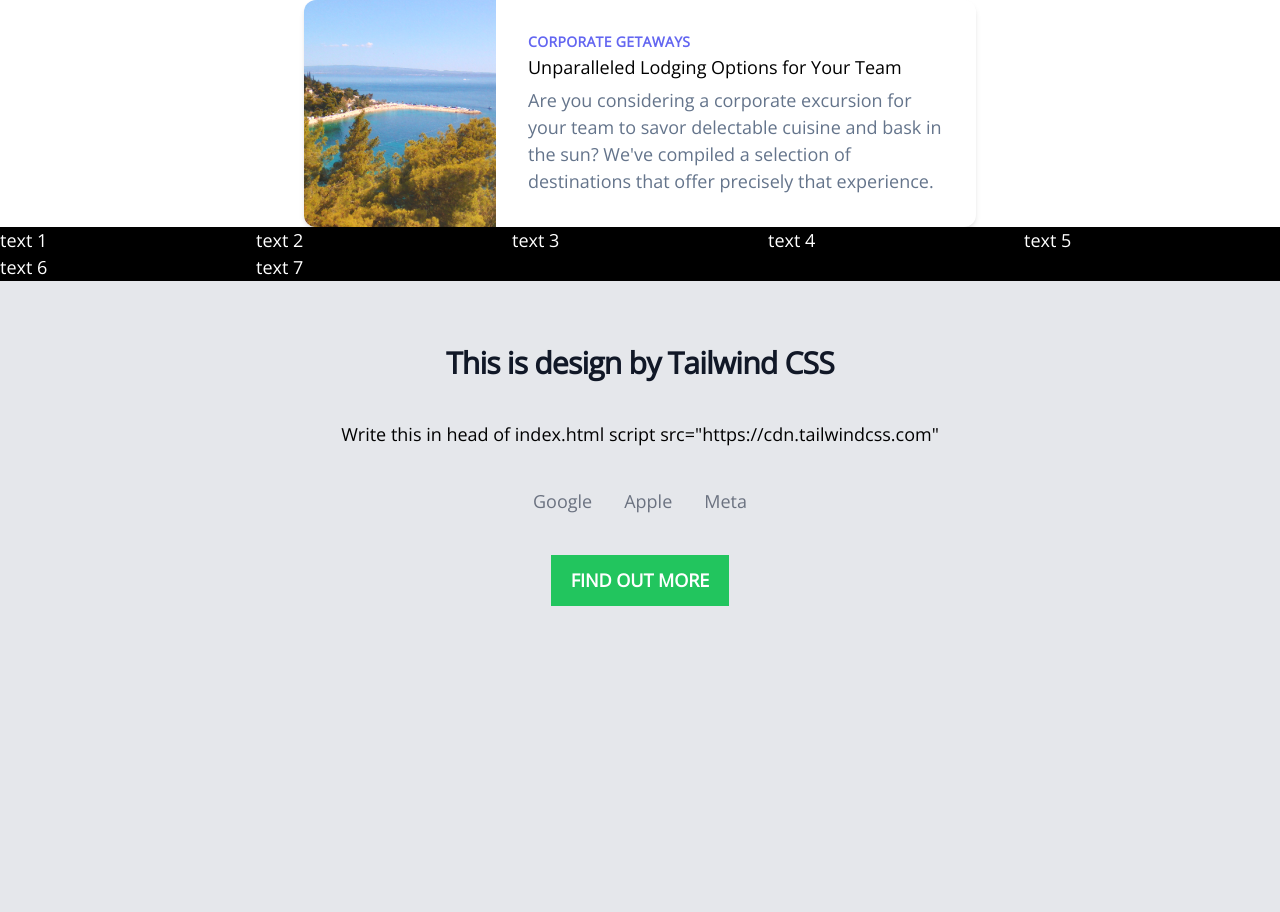
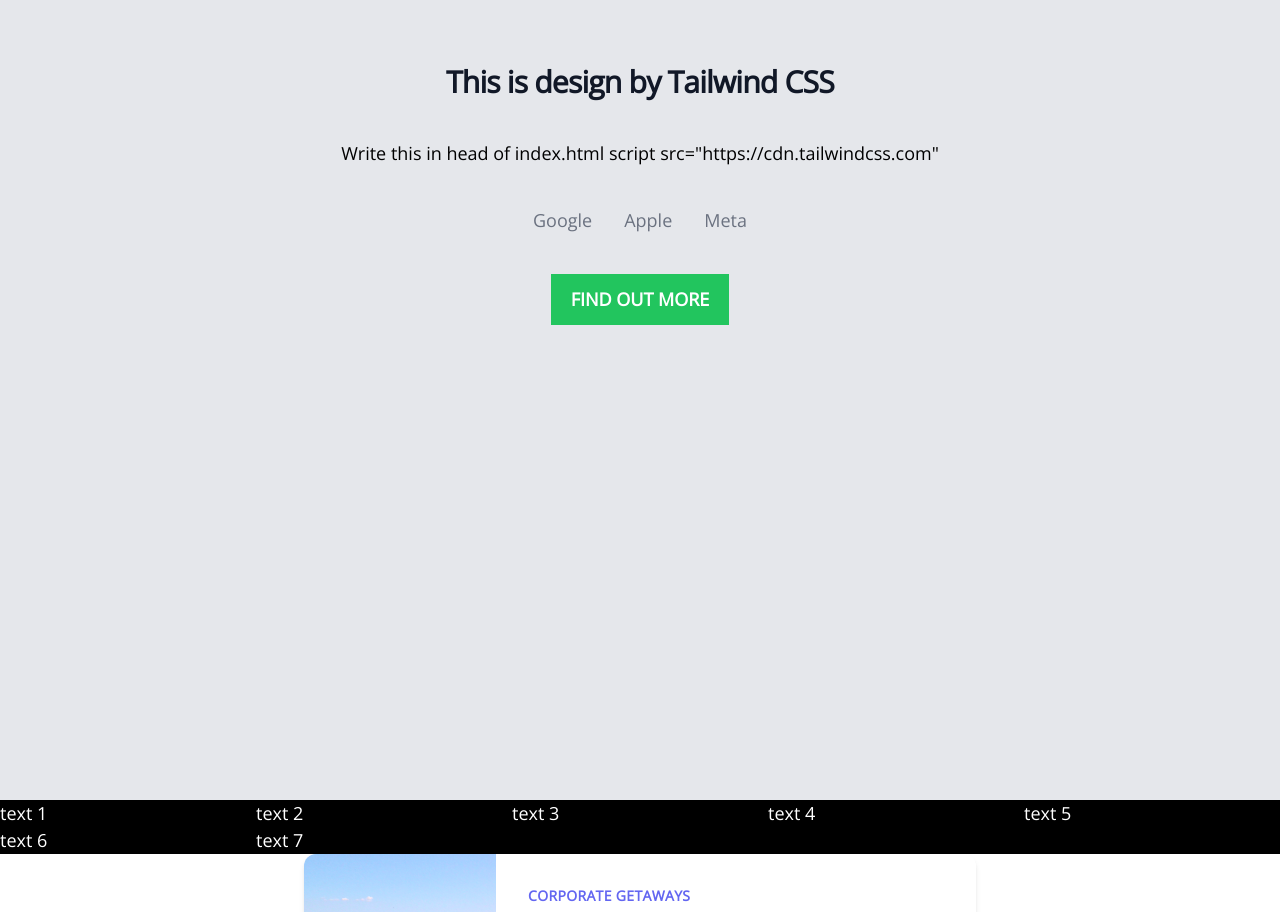
Before and after one commit to ivicakartelo/thunk3, a React (Create React App) app: page / in a window 1280 px wide. Shown: the top 912 px of the page. Built offline with nearby package versions, Linux system fonts and the light colour scheme; no server answers.

Commit message:
date08092023

```diff
--- a/src/App.js
+++ b/src/App.js
@@ -14,9 +14,9 @@ import CardTailwindImage from './template/CardTailwindImage'
 function App() {
     return (
         <>
+        <CardTailwind />
+        <CardTailwindResponsive />
         <CardTailwindImage />
-        <CardTailwindResponsive />
-        <CardTailwind />
         <ButtonAppBar />
         <div className='container'>
             <div className='distance'>
```
